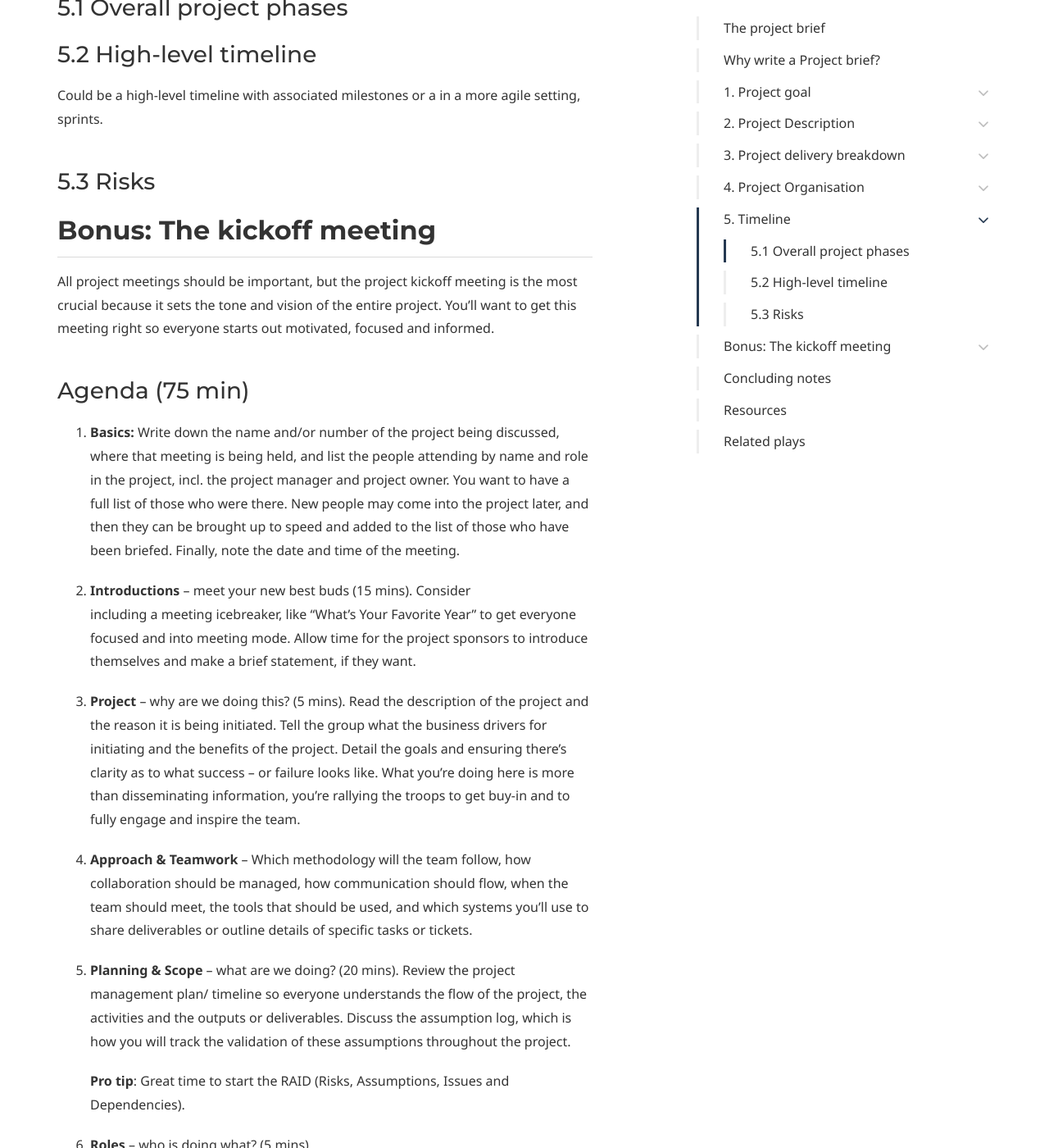
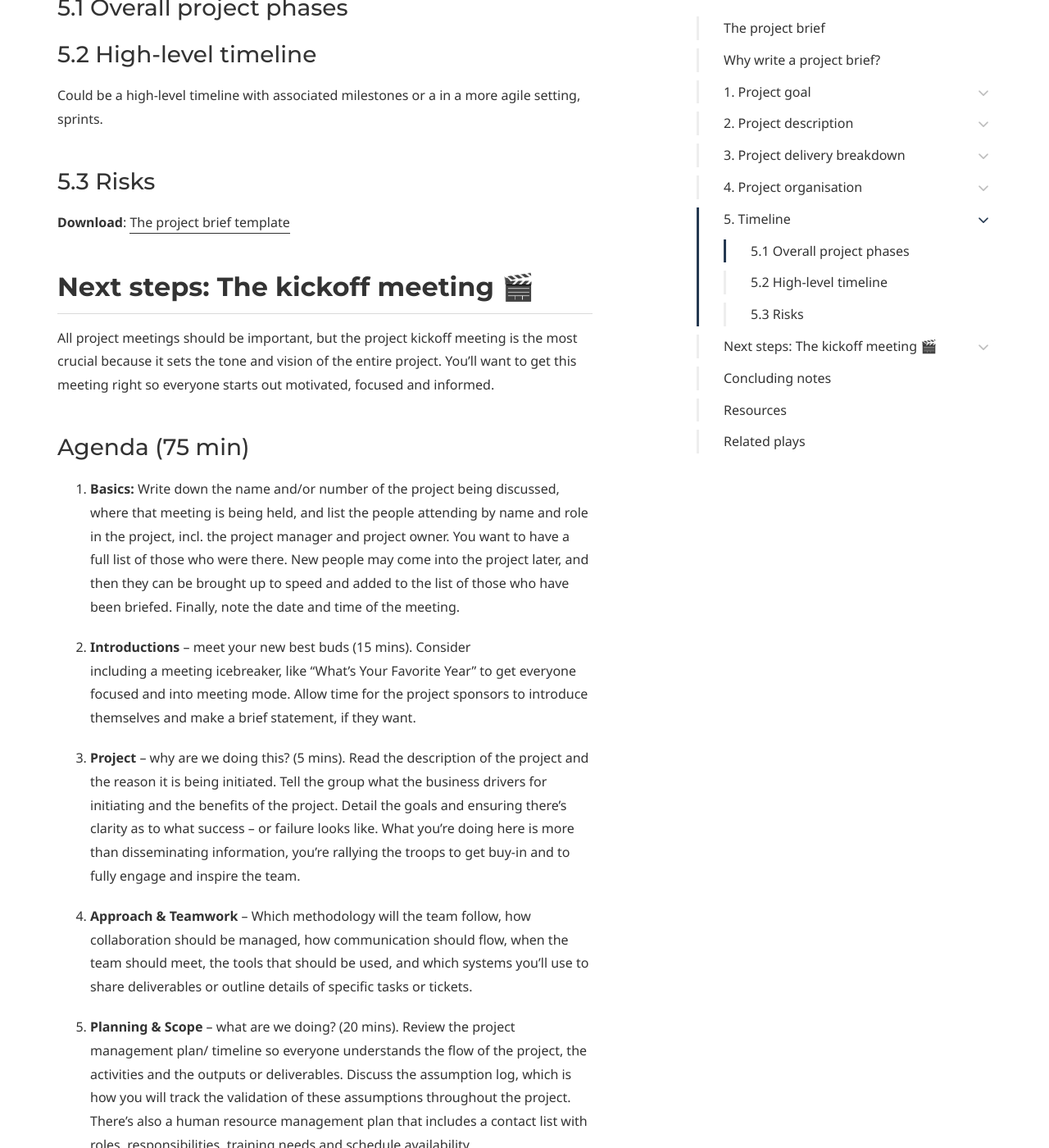
Before and after one commit to mrkrumhausen/product-space, a Jekyll site: the page built from plays/project-brief.md, in a window 1280 px wide and 1400 px high, scrolled down 3159 px. Shown: the whole window at 82% size. Built offline with Jekyll 4.4.1, drawn with Linux system fonts in a browser that asks for light colours; some web fonts are replaced; some of the changed text lies outside the part shown.

Commit message:
updated experiment play

```diff
--- a/plays/project-brief.md
+++ b/plays/project-brief.md
@@ -27,7 +27,7 @@ A good application and project description must provide a clear picture that the
 To get from the idea to the actual description of a defined and sustainable project with clear phases, goals and concrete activities, a number of tools are available that the project manager and project group can benefit from.
 
 
-## Why write a Project brief?
+## Why write a project brief?
 It will help you conduct a well-controlled project which is carried out within the agreed scope, time and budget.
 
 Leaders owe their teams an answer to the same question that young children often ask their parents before setting out on a long drive: “Where are we going and how are we going to get there?” In other words, what is the goal and how are we going to measure progress along the way?
@@ -40,7 +40,7 @@ Leaders owe their teams an answer to the same question that young children often
 What does success look like? If you were to set up a scoreboard to track success over time, what would it measure?
 
 
-## 2. Project Description
+## 2. Project description
 *In this chapter you describe briefly what we currently have (A) and what we are moving to (B) and what's the work we need to do in the project, to move from A to B.*
 
 ### 2.1 Current situation
@@ -61,14 +61,14 @@ a breakdown of the deliverables
 |			Breakdown of deliveries				|
 |																		|
 
-## 4. Project Organisation
-### 4.1 Project Team
+## 4. Project organisation
+### 4.1 Project team
 *Completes the deliverables within the project scope. If the team needs a change in scope, time or cost, the Project Manager has the responsibility to take this decision to the Steering Group.*
 
-### 4.2 Steering Group
+### 4.2 Steering group
 *Takes the necessary decisions with regards to scope, time and cost and determine how the project will proceed and overcome its problems.*
 
-### 4.3 Relevant Stakeholders
+### 4.3 Relevant stakeholders
 Other groups (or major stakeholders)
 
 ## 5. Timeline
@@ -80,7 +80,11 @@ Could be a high-level timeline with associated milestones or a in a more agile s
 
 
 
-## Bonus: The kickoff meeting
+**Download**: [The project brief template](/template/project-brief-template.md)
+
+
+
+## Next steps: The kickoff meeting 🎬
 
 All project meetings should be important, but the project kickoff meeting is the most crucial because it sets the tone and vision of the entire project. You’ll want to get this meeting right so everyone starts out motivated, focused and informed.
 
@@ -94,9 +98,12 @@ All project meetings should be important, but the project kickoff meeting is the
 
 3. **Approach & Teamwork**  – Which methodology will the team follow, how collaboration should be managed, how communication should flow, when the team should meet, the tools that should be used, and which systems you’ll use to share deliverables or outline details of specific tasks or tickets.
 
-4. **Planning & Scope** – what are we doing? (20 mins). Review the project management plan/ timeline so everyone understands the flow of the project, the activities and the outputs or deliverables. Discuss the assumption log, which is how you will track the validation of these assumptions throughout the project.
+4. **Planning & Scope** – what are we doing? (20 mins). Review the project management plan/ timeline so everyone understands the flow of the project, the activities and the outputs or deliverables. Discuss the assumption log, which is how you will track the validation of these assumptions throughout the project. There’s also a human resource management plan that includes a contact list with roles, responsibilities, training needs and schedule availability.
+
+
 
    **Pro tip**: Great time to start the RAID (Risks, Assumptions, Issues and Dependencies).
+
 
 5. **Roles** – who is doing what? (5 mins)
 
@@ -110,6 +117,6 @@ All project meetings should be important, but the project kickoff meeting is the
 ## Concluding notes
 
 ## Resources
-Tina Siig’s project brief template
+- **Download**: Tina Siig’s project brief template
 
 ## Related plays
```
Also changed, not shown: plays/_reach-goals.md (added, +66 -0 lines), plays/run-experiments.md (+5 -5 lines), 1 other file.
